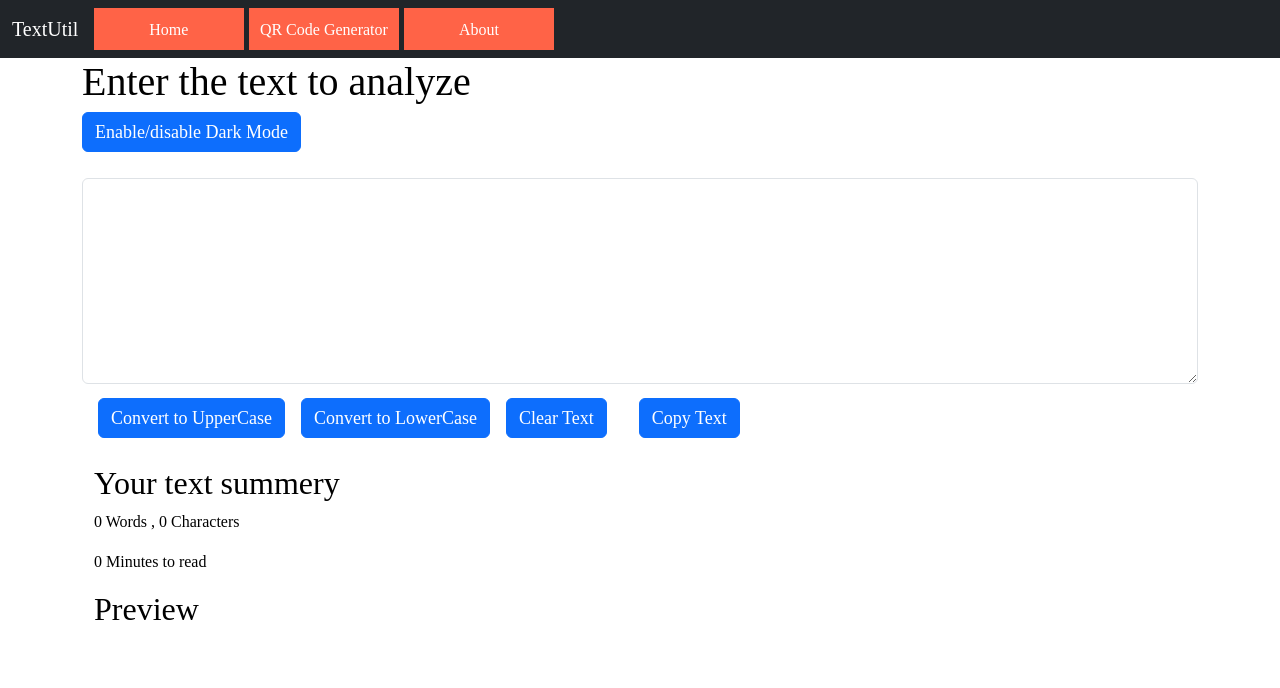
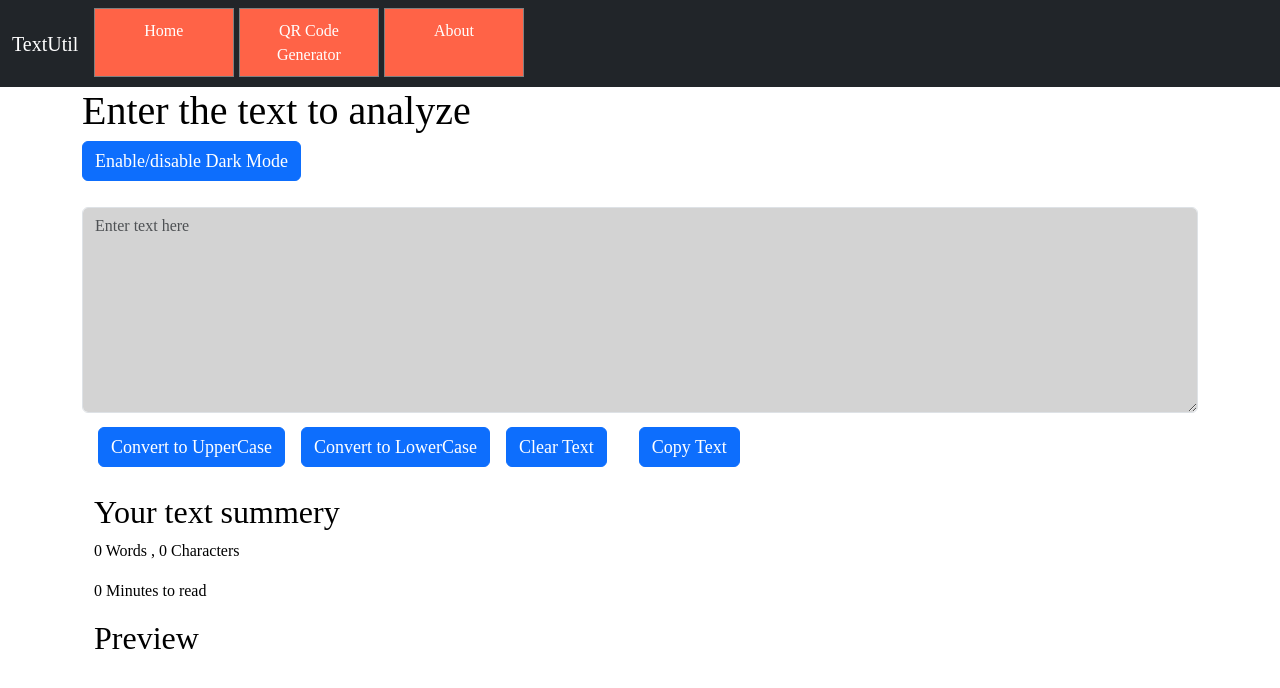
Before and after one commit to Prasad-P-G/ReactJS_textUtil_QRCode, a React (Create React App) app: page / in a window 1280 px wide. Shown: the top 688 px of the page. Built offline with nearby package versions, Linux system fonts and the light colour scheme.

Commit message:
third commit

```diff
--- a/src/App.css
+++ b/src/App.css
@@ -68,9 +68,12 @@ li {
   background-color: tomato;
   padding-right: 1px;
   padding-top: 2px;
-  width: 150px;
+  padding-bottom: 1px;
+  margin-bottom: 2px;
+  width: 140px;
   margin-right: 5px;
   text-align: center;
+  border: 1px solid grey;
 }
 .btn:active{
   box-shadow: none !important;
--- a/src/components/TextForm.js
+++ b/src/components/TextForm.js
@@ -63,10 +63,15 @@ export default function TextForm(props) {
           </button>
           <label htmlFor="myBox" className="form-label"></label>
           <textarea
+            style={{
+              border: "2px solid lighblue",
+              backgroundColor: "lightgray",
+            }}
             className="form-control"
             id="textAreaBox"
             value={text}
             rows="8"
+            placeholder="Enter text here"
             onChange={handleOnChange}
           ></textarea>
           <button className="btn btn-primary my-3 mx-3" onClick={handleUpClick}>
```
